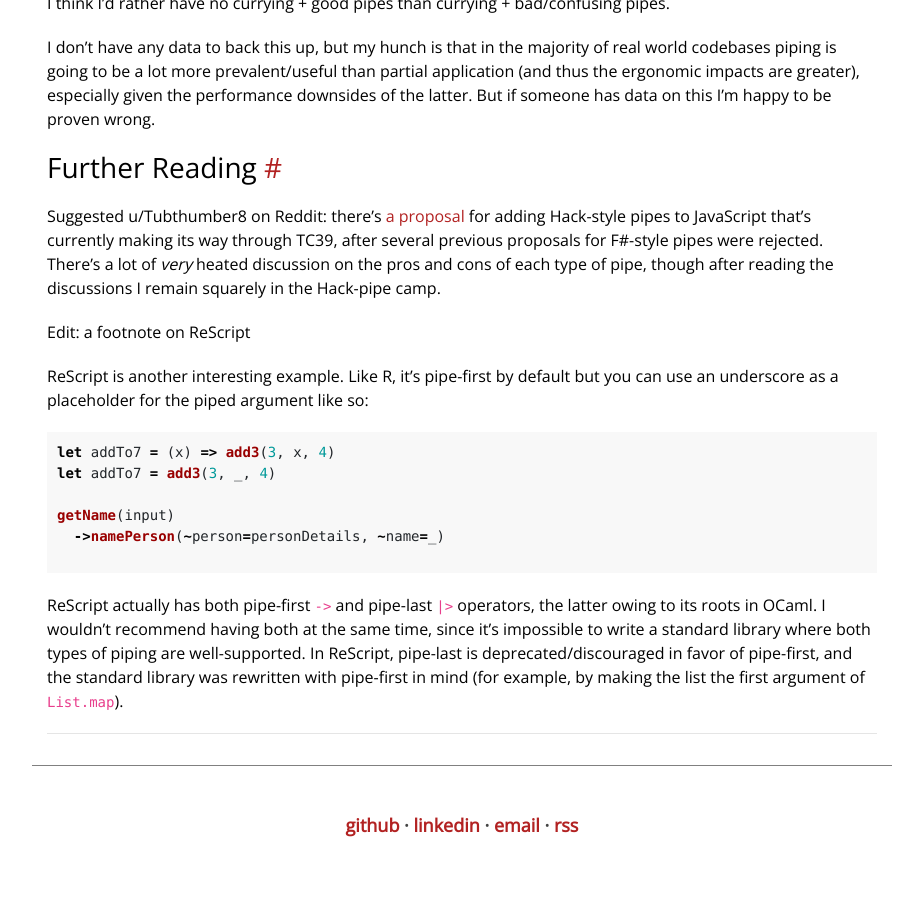
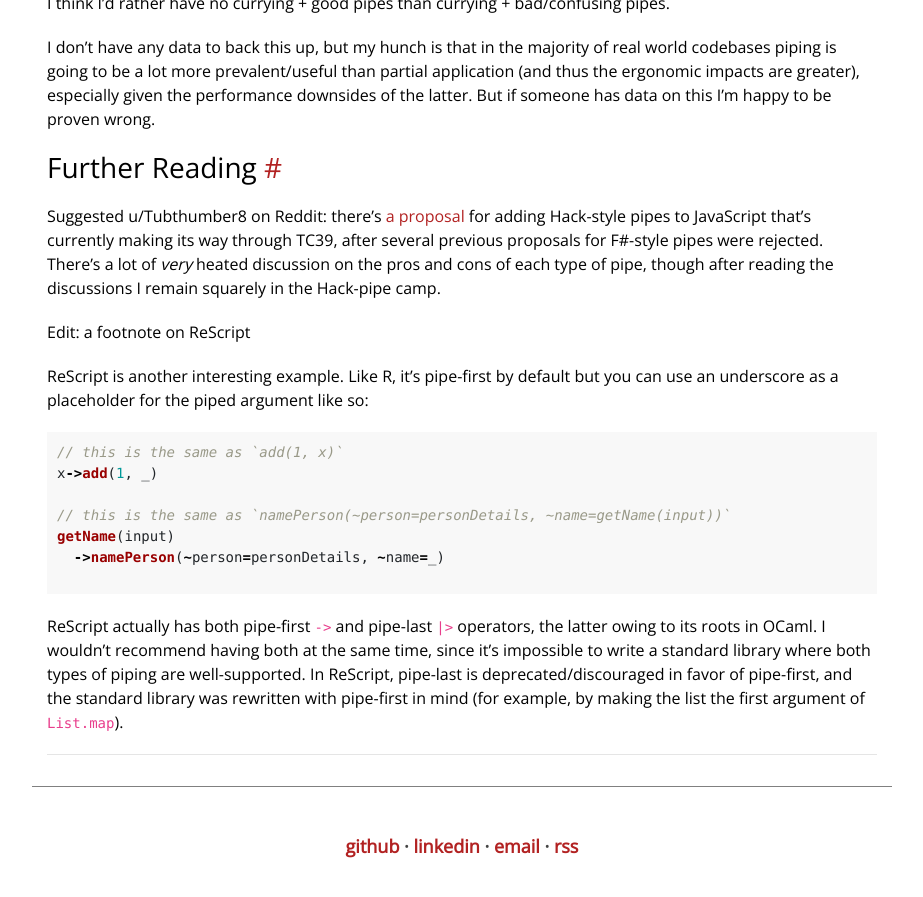
Before and after one commit to yangdanny97/yangdanny97.github.io, a Jekyll site: the page built from _posts/2023-12-28-pipes.md, in a window 1280 px wide and 900 px high, scrolled down 3987 px. Shown: the top 897 px of the window, without its empty margins (178-1101 px from the left). Built offline with Jekyll 4.4.1, drawn with Linux system fonts in a browser that asks for light colours; comment, search, counter and statistics services are not loaded; some of the changed text lies outside the part shown.

Commit message:
edit example

````diff
--- a/_posts/2023-12-28-pipes.md
+++ b/_posts/2023-12-28-pipes.md
@@ -149,9 +149,10 @@ Edit: a footnote on ReScript
 ReScript is another interesting example. Like R, it's pipe-first by default but you can use an underscore as a placeholder for the piped argument like so:
 
 ```javascript
-let addTo7 = (x) => add3(3, x, 4)
-let addTo7 = add3(3, _, 4)
+// this is the same as `add(1, x)`
+x->add(1, _)
 
+// this is the same as `namePerson(~person=personDetails, ~name=getName(input))`
 getName(input)
   ->namePerson(~person=personDetails, ~name=_)
 ```
````
Also changed, not shown: other parts of _posts/2023-12-28-pipes.md (+1 -1 lines).
